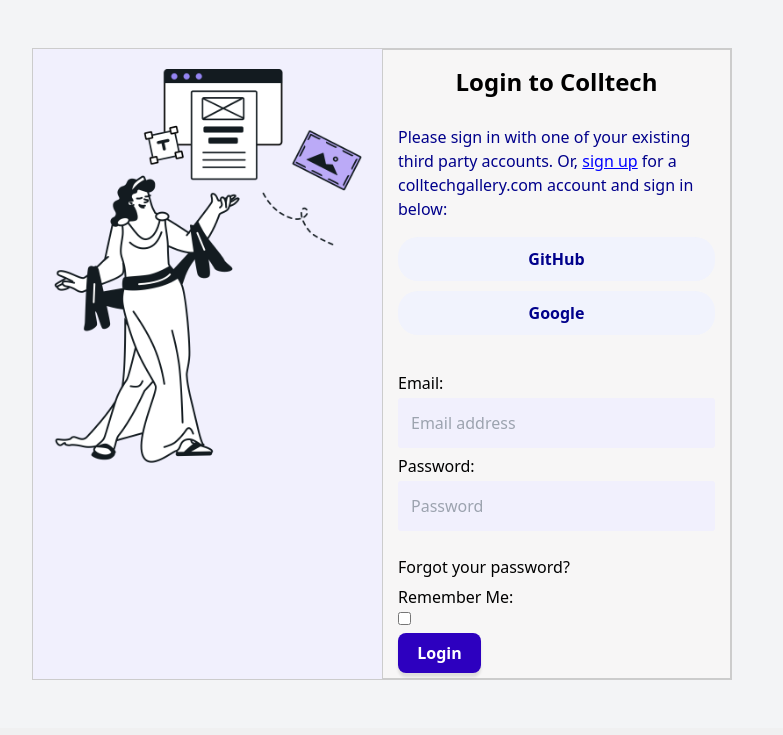
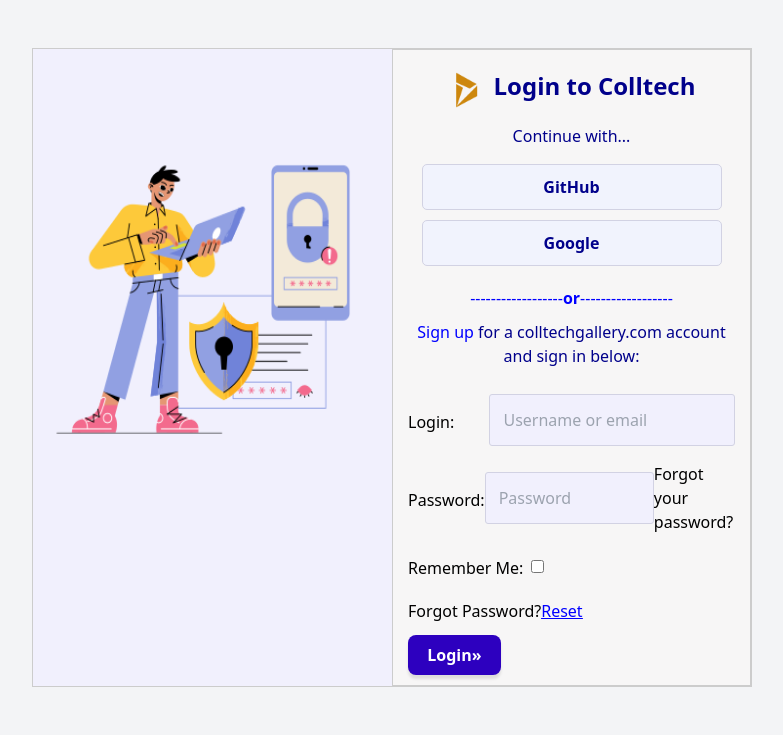
Before and after one commit to Collincehals/Django_social_app, a Django app: page /accounts/login/ in a window 1280 px wide. Shown: the part 80-815 px from the top of the page, without its empty margins (248-1031 px from the left). Before the commit the page ends 760 px from the top, so only its background shows below. Run offline with Django 4.2, Linux system fonts and the light colour scheme; data comes from the database, SQL or seed files in the repository; both versions use the stored data as it was after the commit; some libraries are stand-ins or nearby versions; some web fonts are replaced.

Commit message:
login auth, htmx and hyperscript for com_reply

```diff
--- a/a_core/a_core/settings.py
+++ b/a_core/a_core/settings.py
@@ -194,7 +194,8 @@ DEFAULT_AUTO_FIELD = 'django.db.models.BigAutoField'
 
 LOGIN_REDIRECT_URL = '/home'
 LOGOUT_REDIRECT_URL = '/home'
-ACCOUNT_AUTHENTICATION_METHOD = 'email'
+
+ACCOUNT_AUTHENTICATION_METHOD = 'username_email'
 ACCOUNT_EMAIL_REQUIRED = True
 
 ACCOUNT_USERNAME_BLACKLIST = ['admin', 'accounts','profile','note','post', 'category' ]
--- a/a_core/posts_app/templates/a_posts/comment_delete.html
+++ b/a_core/posts_app/templates/a_posts/comment_delete.html
@@ -5,7 +5,7 @@
 {% block content %}
 <h1>Delete Comment</h1>
 
-{% include 'snippets/post_comments.html' %}
+{% include 'a_posts/post_comments.html' %}
 
 <p class="my-6">Are you sure you want to delete this comment?</p>
 
--- a/a_core/posts_app/templates/a_posts/home.html
+++ b/a_core/posts_app/templates/a_posts/home.html
@@ -6,10 +6,10 @@
 
 {% for post in posts %}
         {% load static %}
-        {% include 'includes/article.html' %}
+        {% include 'a_posts/post.html' %}
         {% empty %}
         <div style="display: flex; justify-content: center;align-items: center; color:darkblue;font-weight: 600;margin-top:60px;">
-            <h3>No Posts Yet ;(</h3>
+            <h3>No Posts Yet :(</h3>
         </div>
  {% endfor %}
 
--- a/a_core/posts_app/templates/includes/article.html
+++ b/a_core/posts_app/templates/a_posts/post.html
@@ -23,8 +23,9 @@
         <div style="display: flex; flex-wrap: wrap;justify-content: center; align-items: center;gap:30px;">
             {% if post.comments.count %}
             <p><a class="font-bold" href="{% url 'view-post' post.id %}">
-            <i style="color:darkblue;font-size:20px;" class="fa-regular fa-comment"></i><span class="font-light text-gray-500 ml-1">{{ post.comments.count }}</span></a>
-            </p>
+            <i style="color:darkblue;font-size:20px;" class="fa-regular fa-comment"></i>
+            <span id="commentscount-{{ post.id }}" class="font-light text-gray-500 ml-1">{{ post.comments.count }}</span>
+            </a></p>
             {% else %}
             <p style="font-weight:600;color: darkblue;"><a href="{% url 'view-post' post.id %}">
             <i style="color:darkblue;font-size:20px;" class="fa-regular fa-comment"></i><span class="text-black-800">+</span></a>
@@ -37,7 +38,6 @@
             <p><a href="{% url 'edit-post' post.id %}"><i class="fa-regular fa-pen-to-square" style="color:darkblue;font-size:17px;"></i></a></p>
             <p><a href="{% url 'delete-post' post.id %}"><i class="fa-regular fa-trash-can" style="color:darkblue;font-size:17px;"></i></a></p>
             {% endif %}
-
     </div>
     </div>
 </card>
--- a/a_core/posts_app/templates/a_users/profile.html
+++ b/a_core/posts_app/templates/a_users/profile.html
@@ -42,6 +42,7 @@
         <a class="tab">Top Posts</a>
         <a class="tab">Top Comments</a>
         <a class="tab">Liked Posts</a>
+        <a class="tab">Favourites</a>
     </div>
         {% if user == profile.user %}
         <div style="width:90%;max-width:300px;margin:20px auto;font-weight:700;font-family: sans-serif;text-align:center;color:darkorange;border-bottom: 2px solid #ccc;"><h2>Your Posts</h2></div>
--- a/a_core/posts_app/templates/account/login.html
+++ b/a_core/posts_app/templates/account/login.html
@@ -8,15 +8,14 @@
 {% block content %}
 <style>
   .login-container {
-      max-width: 700px;
+      max-width:800px;
       border: 1px solid #ccc;
       display:grid;
       grid-template-columns:repeat(2, 1fr);
       justify-content: center;
   }
   .img-container {
-      overflow:hidden;
-      padding:20px;
+      object-fit: cover;
       background-color: rgb(241, 240, 253);
   }
   .login-form-container {
@@ -24,13 +23,14 @@
       border: 1px solid #ccc;
   }
   .login-form {
-      padding: 5px 15px;
+      padding: 0px 15px;
   }
   input {
       background:rgb(241, 240, 253);
       padding: 13px;
       border-radius: 3px;
       width:100%;
+      border:0.2px solid rgb(210, 210, 227);
   }
 
   @media (max-width: 768px) {
@@ -48,17 +48,16 @@
 
 <div class='login-container'>
   <div class="img-container">
-      <img class="img-fluid" src="{% static 'icons/signin.png' %}" alt="login-img">
+      <img style="height:300px;width:auto;margin-top:100px; "  src="{% static 'icons/login.png' %}" alt="login-img">
   </div>
   <div class="login-form-container">
-    <h2 style="text-align: center;padding-top: 1rem;">{% trans "Login to Colltech" %}</h2>
-    <div style="padding:15px;">
+    <div style="display:flex; justify-content:center; align-items:center; gap:10px;margin-top:20px;">
+      <img  id="logo-home" class="w-9 -mt-1" src="{% static 'icons/logo-home.png' %}">
+      <h2 style="color:darkblue;">{% trans "Login to Colltech" %}</h2>
+  </div>
+    <div style="padding:10px;">
     {% if socialaccount_providers %}
-      <p style="text-align: start;color:darkblue;">{% blocktrans with site.name as site_name %}Please sign in with one
-      of your existing third party accounts. Or, <a href="{{ signup_url }}"><span style="color:blue;text-decoration: underline;">sign up</span></a>
-      for a {{ site_name }} account and sign in below:{% endblocktrans %}</p>
-
-
+      <p style="text-align: center;color:darkblue;">Continue with...</p>
       <div class="socialaccount_ballot">
         <ul class="socialaccount_providers">
           {% include "socialaccount/snippets/provider_list.html" with process="login" %}
@@ -72,15 +71,21 @@
       <a href="{{ signup_url }}" style="color:darkblue;text-decoration: underline;">sign up</a>{% endblocktrans %}</p>
       {% endif %}
     </div>
+    <div style="display:flex; justify-content:center; align-items: center; color:blue;font-size:16px;margin:0 auto;">
+      <span>------------------</span><b>or</b><span>------------------</span>
+    </div>
+    <p style="text-align:center;color:darkblue;padding:10px 20px;">{% blocktrans with site.name as site_name %}<a href="{{ signup_url }}"><span style="color:blue;">Sign up</span></a>
+      for a {{ site_name }} account and sign in below:{% endblocktrans %}
+    </p>
+
     <form class="login-form" method="POST" action="{% url 'account_login' %}">
       {% csrf_token %}
-      {{ form }}
+      {{ form.as_p }}
+      <div style="margin-bottom:10px;">Forgot Password?<span style="color:blue;text-decoration: underline;"><a href="{% url 'account_reset_password' %}">Reset</a></span></div>
       {% if redirect_field_value %}
-      <div style="margin-bottom:40px;">
         <input type="hidden" name="{{ redirect_field_name }}" value="{{ redirect_field_value }}" />
-      </div>
       {% endif %}
-      <button style="margin-top:8px;" class="primaryAction successbtn" type="submit">{% trans "Login" %}</button>
+      <button style="margin-top:2px;margin-bottom:10px;" class="primaryAction successbtn" type="submit">{% trans "Login" %}&raquo;</button>
     </form>
   </div>
 </div>
--- a/a_core/posts_app/templates/base.html
+++ b/a_core/posts_app/templates/base.html
@@ -14,6 +14,7 @@
     <script src="https://cdn.jsdelivr.net/npm/alpinejs@3.x.x/dist/cdn.min.js" defer></script>
     <script src="https://cdn.tailwindcss.com"></script>
     <script src="https://unpkg.com/htmx.org@1.9.6"></script>
+    <script src="https://unpkg.com/hyperscript.org@0.9.12"></script>
     <link rel="preconnect" href="https://fonts.googleapis.com">
     <link rel="preconnect" href="https://fonts.gstatic.com" crossorigin>
     <link href="https://fonts.googleapis.com/css2?family=Handlee&family=Shantell+Sans:wght@300&display=swap" rel="stylesheet">
--- a/a_core/posts_app/templates/includes/hero.html
+++ b/a_core/posts_app/templates/includes/hero.html
@@ -15,7 +15,7 @@
         <h1 class="font1 text-6xl title-fadein">Awesome Photos & Captions</h1>
         <p class="font2 text-lg font-bold mb-5">Share your favorite Photos and add a great caption</p>
         {% if not user.is_authenticated %}
-        <a class="button" href="{% url 'account_signup' %}">Get Started</a>
+        <a class="successbtn" href="{% url 'account_signup' %}">Get Started</a>
         {% endif %}
     </div>
 </hero>
--- /dev/null
+++ b/a_core/posts_app/templates/snippets/add_postcomment.html
@@ -0,0 +1,5 @@
+<fade-in class="opacity-0 block -mt-20 ease-in-out"
+_="on load transition my margin-top to 0 over 0.2 seconds then transition my opacity to 1 over 0.4 seconds">
+{% include 'a_posts/post_comments.html' %}
+</fade-in>
+<span hx-swap-oob="true" id="commentscount-{{ post.id }}" class="font-light text-gray-500 ml-1">{{ post.comments.count }}</span>
--- a/a_core/posts_app/templates/socialaccount/snippets/provider_list.html
+++ b/a_core/posts_app/templates/socialaccount/snippets/provider_list.html
@@ -4,7 +4,7 @@
     {% element provider_list %}
 
         {% for provider in socialaccount_providers %}
-        <div style="text-align: center;color:darkblue;font-weight:600;background:rgb(241,243,253);padding:10px;border-radius:20px; margin-bottom:10px;">
+        <div style="width:90%; max-width:300px;margin:0 auto; text-align: center;color:darkblue;font-weight:600;background:rgb(241,243,253);padding:10px;border-radius:5px; margin-bottom:10px;border:0.2px solid rgb(210, 210, 227);">
             {% if provider.id == "openid" %}
                 {% for brand in provider.get_brands %}
                     {% provider_login_url provider openid=brand.openid_url process=process as href %}
```
Also changed, not shown: a_core/posts_app/templates/a_posts/post_comments.html (renamed from a_core/posts_app/templates/snippets/post_comments.html, +15 -5 lines), a_core/posts_app/templates/a_posts/post_page.html (+12 -3 lines), a_core/posts_app/templates/snippets/add_postcommentreply.html (added, +15 -0 lines), a_core/posts_app/views.py (+16 -2 lines), a_core/a_core/urls.py (line endings or trailing spaces), a_core/db.sqlite3, a_core/posts_app/templates/a_posts/post_comment_replies.html (renamed from a_core/posts_app/templates/snippets/post_comment_replies.html), a_core/static/icons/login-logo.png (added), a_core/static/icons/login.png (added).
